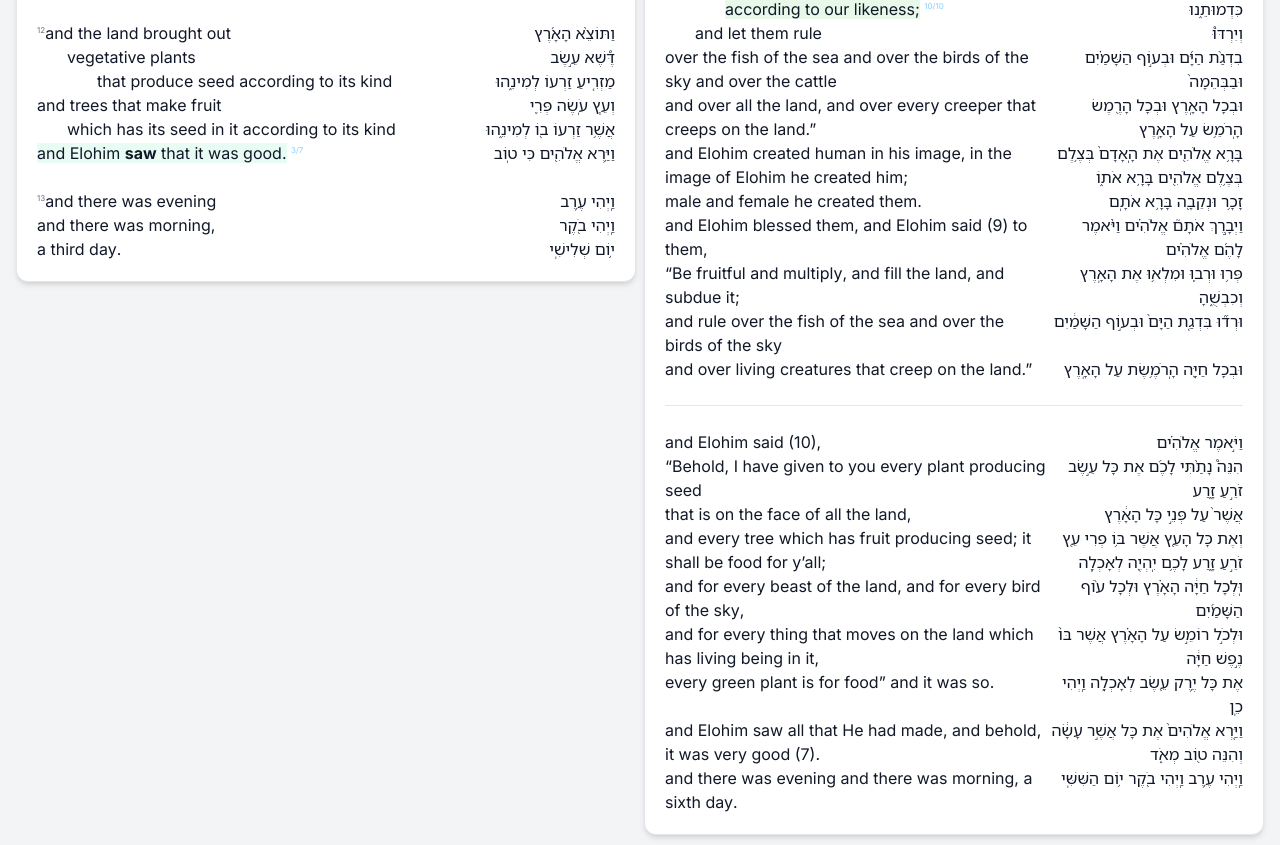
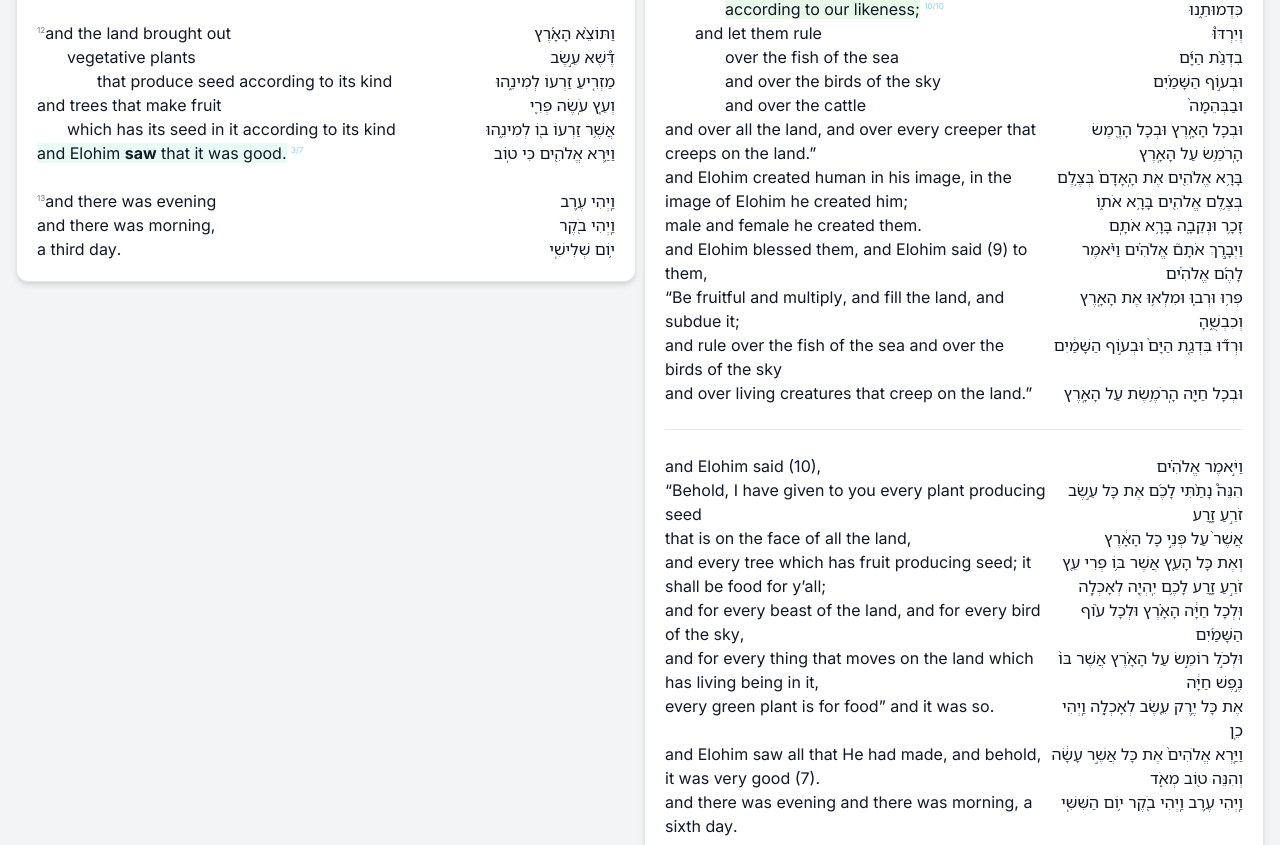
Before and after one commit to fisherds/bibleproject-genesis-one, a plain HTML site: page public/index.html in a window 1280 px wide. Shown: the part 2457-3302 px from the top of the page. Drawn offline with nearby package versions, Linux system fonts and the light colour scheme; no server answers.

Commit message:
imporoving drawer

```diff
--- a/public/index.html
+++ b/public/index.html
@@ -435,8 +435,14 @@
                         <div class="english-line line-indent-4">and let them <span class="h7287" data-id="324">rule</span></div>
                         <div class="hebrew-line"><span class="h7287" data-id="324">וְיִרְדּוּ֩</span></div>
 
-                        <div class="english-line">over the <span class="h1710" data-id="325">fish of the</span> <span class="h3220" data-id="326">sea</span> and over the <span class="h5775" data-id="327">birds of the</span> <span class="h8064" data-id="328">sky</span> and over the <span class="h929" data-id="329">cattle</span></div>
-                        <div class="hebrew-line"><span class="h1710" data-id="325">בִדְגַ֨ת</span> <span class="h3220" data-id="326">הַיָּ֜ם</span> <span class="h5775" data-id="327">וּבְע֣וֹף</span> <span class="h8064" data-id="328">הַשָּׁמַ֗יִם</span> <span class="h929" data-id="329">וּבַבְּהֵמָה֙</span></div>
+                        <div class="english-line line-indent-8">over the <span class="h1710" data-id="325">fish of the</span> <span class="h3220" data-id="326">sea</span></div>
+                        <div class="hebrew-line"><span class="h1710" data-id="325">בִדְגַ֨ת</span> <span class="h3220" data-id="326">הַיָּ֜ם</span></div>
+
+                        <div class="english-line line-indent-8">and over the <span class="h5775" data-id="327">birds of the</span> <span class="h8064" data-id="328">sky</span></div>
+                        <div class="hebrew-line"><span class="h5775" data-id="327">וּבְע֣וֹף</span> <span class="h8064" data-id="328">הַשָּׁמַ֗יִם</span></div>
+
+                        <div class="english-line line-indent-8">and over the <span class="h929" data-id="329">cattle</span></div>
+                        <div class="hebrew-line"><span class="h929" data-id="329">וּבַבְּהֵמָה֙</span></div>
 
                         <div class="english-line">and over <span class="h3605" data-id="330">all</span> the <span class="h776" data-id="331">land</span>, and over <span class="h3605" data-id="332">every</span> <span class="h7431" data-id="333">creeper</span> that <span class="h7430" data-id="334">creeps</span> on the <span class="h776" data-id="336">land</span>.”</div>
                         <div class="hebrew-line"><span class="h3605" data-id="330">וּבְכָל</span> <span class="h776" data-id="331">הָאָֽרֶץ</span> <span class="h3605" data-id="332">וּבְכָל</span> <span class="h7431" data-id="333">הָרֶ֖מֶשׂ</span> <span class="h7430" data-id="334">הָֽרֹמֵ֥שׂ</span> <span class="h5921" data-id="335">עַל</span> <span class="h776" data-id="336">הָאָֽרֶץ</span></div>
--- a/public/scripts/main.js
+++ b/public/scripts/main.js
@@ -74,13 +74,13 @@ document.addEventListener('DOMContentLoaded', () => {
             contentHTML += `
                         <h3 class="text-3xl hebrew-line mb-2 text-center">${concordanceWordData.hebrew_word || ''}</h3>
                         <h3 class="text-lg font-semibold text-sky-700 mb-1 text-center">${concordanceWordData.gloss_transliteration || ''}</h3>
-                        <p class="text-xs text-gray-500 mb-4 text-center">(Strongs: ${concordanceWordData.strongs_number}) </p>
                         <h4 class="font-bold border-b pb-1 mb-2 mt-2">Occurrences in this text:</h4>
                         <div class="occurrences-grid mt-2">${occurrencesHTML}</div>
                         <hr class="my-4">
-                        <h3 class="text-3xl hebrew-line mb-2 text-left">${concordanceWordData.lexeme}</h3>
+                        <h3 class="text-3xl hebrew-line mb-2 text-center">${concordanceWordData.lexeme}</h3>
+                        <h3 class="text-lg font-semibold text-sky-700 mb-1 text-center">${concordanceWordData.transliteration || ''}</h3>
+                        <p class="text-xs text-gray-500 mb-4 text-center">(Strongs: ${concordanceWordData.strongs_number}) </p>
                         <p class="text-sky-700 mb-1">${hebrewDictionaryWordData.word || 'N/A'}</p>
-                        <p class="text-xs text-gray-500 mb-4">(Strongs: ${hebrewDictionaryWordData.strongs})</p>
                         <div class="italic ml-4 mb-4">${concordanceWordData.definition || 'No definition available.'}</div>
                     `;
         } else {
```
